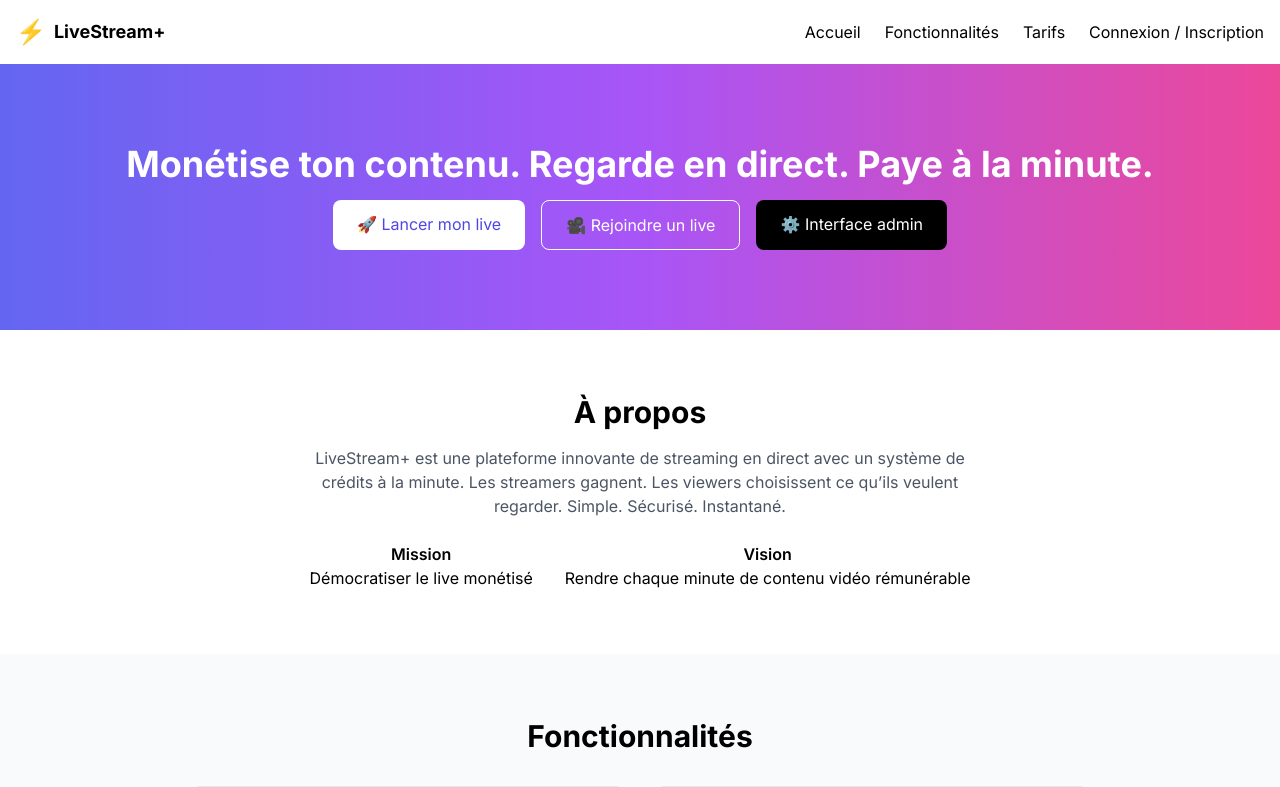
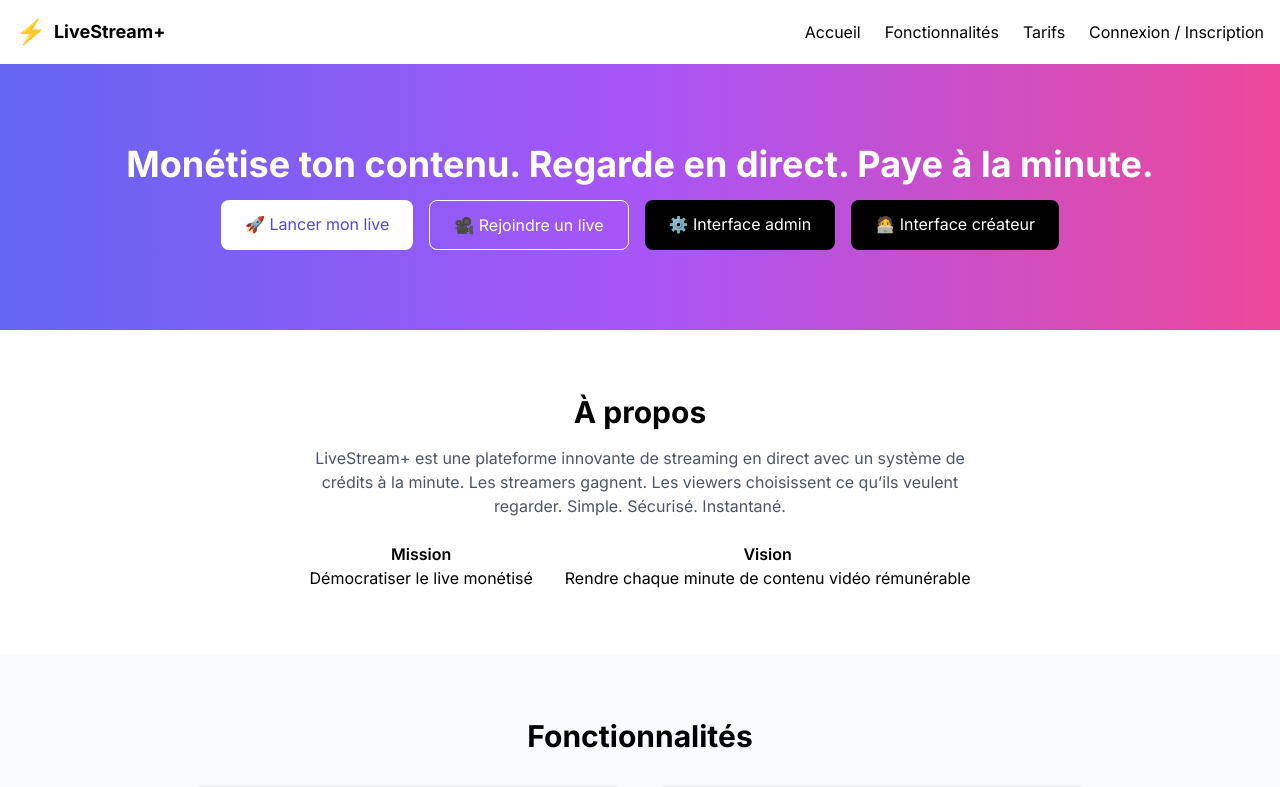
Before and after one commit to abou-cell/livewebmoon, a React (Vite) app: page /livewebmoon/ in a window 1280 px wide. Shown: the top 787 px of the page. Built offline with nearby package versions, Linux system fonts and the light colour scheme.

Commit message:
feat: add creator admin button to homepage

```diff
--- a/src/routes/Home.jsx
+++ b/src/routes/Home.jsx
@@ -81,6 +81,12 @@ export default function Home() {
             className="px-6 py-3 bg-black text-white rounded-lg hover:bg-white hover:text-indigo-600 transition"
           >
             ⚙️ Interface admin
+          </Link>
+          <Link
+            to="/creator-admin"
+            className="px-6 py-3 bg-black text-white rounded-lg hover:bg-white hover:text-indigo-600 transition"
+          >
+            🧑‍💻 Interface créateur
           </Link>
         </div>
       </section>
```
